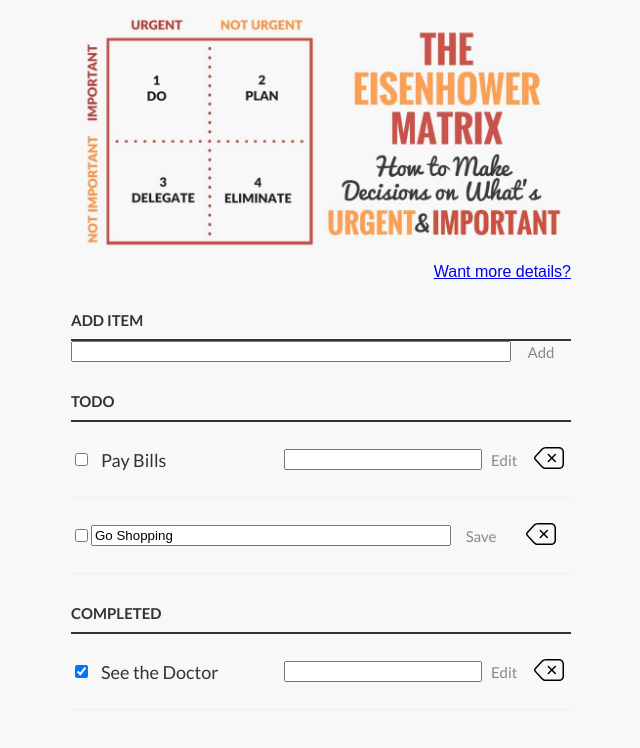
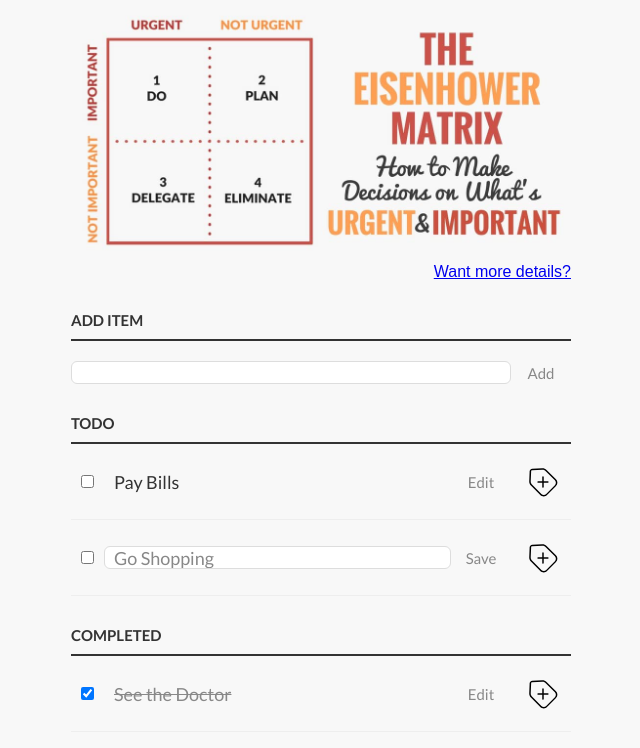
Before and after one commit to MaKaR8/clean-code-s1e1, a plain HTML site: page index.html in a window 1280 px wide. Shown: the whole page, without its empty margins (319-959 px from the left). Drawn offline with Linux system fonts and the light colour scheme.

Commit message:
fix: fatal bug with html and css

```diff
--- a/index.html
+++ b/index.html
@@ -1,57 +1,66 @@
 <!DOCTYPE html>
 <html>
+
 <head>
    <title>Todo App</title>
-      <link href="https://fonts.googleapis.com/css?family=Lato:300,400,700" rel="stylesheet" type="text/css">
+   <link href="https://fonts.googleapis.com/css?family=Lato:300,400,700" rel="stylesheet">
    <link rel="stylesheet" href="style.css" media="screen" charset="utf-8">
 </head>
-<body>
-   <header class="aaa">
-      <img src="./eisenhower-matrix.jpg" alt="eisenhower-matrix">
-      <a class="more_inf" href="https://goal-life.com/page/method/matrix-eisenhower">Want more details?</a>
+
+<body class="body">
+   <header class="header">
+      <img class="header__img" src="./eisenhower-matrix.jpg" alt="The Eisenhower Matrix">
+      <a class="header__link" href="https://goal-life.com/page/method/matrix-eisenhower">Want more details?</a>
    </header>
-   <main class="centered-main-page-element">
-      <section id="topSectionForAddingElementToList">
-         <h3>Add Item</h3>
-         <div class="task-row-wrapper">
-            <input id="new-task"class="task" type="text">
-            <button>Add</button>
+   <main class="main">
+      <section class="add-tasks" id="add-tasks-section">
+         <h3 class="title title__add-tasks">Add Item</h3>
+         <div class="new-task">
+            <div class="new-task__group">
+               <input class="new-task__input-text input" id="new-task" type="text">
+               <button class="button">Add</button>
+            </div>
          </div>
       </section>
-      <h3>Todo</h3>
-      <ul id="incompleteTasks">
-         <li>
-            <input type="checkbox">
-            <label class="task">Pay Bills</label>
-            <input type="text" class="task">
-            <button class="edit">Edit</button>
-            <button class="delete">
-               <img src="./remove.svg" alt="remove">
+      <section class="incomplete-tasks">
+         <h3 class="title">Todo</h3>
+         <ul class="tasks-list" id="incomplete-tasks">
+            <li class="tasks-list__item task">
+               <input class="task__checkbox input" type="checkbox">
+               <label class="task__text">Pay Bills</label>
+               <input class="task__input-text input" type="text">
+               <button class="button button_edit">Edit</button>
+               <button class="button button_delete">
+                  <img class="remove-img" src="./remove.svg" alt="Remove incomplete task">
                </button>
             </li>
-         <li class="editMode">
-            <input type="checkbox">
-            <label class="task">Go Shopping</label>
-            <input type="text" value="Go Shopping" class="task">
-            <button class="edit">Save</button>
-            <button class="delete">
-               <img src="./remove.svg" alt="remove">
+            <li class="tasks-list__item tasks-list__item_edit task">
+               <input class="input task__checkbox" type="checkbox">
+               <label class="task__text">Go Shopping</label>
+               <input class="task__input-text input" type="text" value="Go Shopping">
+               <button class="button button_edit">Save</button>
+               <button class="button button_delete">
+                  <img class="remove-img" src="./remove.svg" alt="Remove incomplete task">
                </button>
             </li>
          </ul>
-      <h3>Completed</h3>
-      <ul id="completed-tasks">
-         <li>
-            <input type="checkbox" checked>
-            <label class="task">See the Doctor</label>
-            <input type="text" class="task">
-            <button class="edit">Edit</button>
-            <button class="delete">
-               <img src="./remove.svg" alt="remove">
+      </section>
+      <section class="completed-tasks">
+         <h3 class="title">Completed</h3>
+         <ul class="tasks-list" id="completed-tasks">
+            <li class="tasks-list__item task">
+               <input class="task__checkbox input" type="checkbox" checked>
+               <label class="task__text task__text_completed">See the Doctor</label>
+               <input class="task__input-text input" type="text">
+               <button class="button button_edit">Edit</button>
+               <button class="button button_delete">
+                  <img class="remove-img" src="./remove.svg" alt="Remove complete task">
                </button>
             </li>
          </ul>
+      </section>
    </main>
    <script src="app.js"></script>
 </body>
+
 </html>
--- a/style.css
+++ b/style.css
@@ -1,64 +1,66 @@
 /* Basic Style */
-body {
+.body {
   background-color: #f8f8f8;
   color: #333;
   font-family: Lato, sans-serif;
 }
 
-.aaa {
+.header {
   width: 500px;
   margin: 0 auto;
   display: block;
   text-align: right;
 }
 
-.aaa img {
+.header__img {
   width: 100%;
 }
 
-.aaa .more_inf {
+.header__link {
   font-family: fantasy, cursive;
 }
 
-@media (max-width: 768px) {
+@media (max-width:768px) {
 
-.aaa {
-  text-align: center;
-}
+  .header {
+    text-align: center;
+  }
 
 }
 
-.centered-main-page-element {
+.main {
   display: block;
   width: 500px;
   margin: 0 auto 0;
 }
 
-.task {
+.new-task__input-text,
+.task__text,
+.task__input-text {
   width: 56%;
   display: inline-block;
-  flex-grow: 1
+  flex-grow: 1;
 }
 
-.task-row-wrapper {
+.new-task__group {
   display: flex;
 }
-ul {
+
+.tasks-list {
   margin: 0;
   padding: 0px;
 }
 
-li,
-h3 {
-  list-style:none;
+.tasks-list__item {
+  list-style: none;
 }
 
-input,
-button {
-  outline:none;
+.input,
+.button {
+  outline: none;
 }
 
-button {
+.button {
   background: none;
   border: 0px;
   color: #888;
@@ -68,12 +70,13 @@
   cursor: pointer;
 }
 
-button:hover {
+.button:hover {
   color: #3a3a3a;
 }
+
 /* Heading */
-h3,
-label [for='new-task'] {
+
+.title {
   color: #333;
   font-weight: 700;
   font-size: 15px;
@@ -83,7 +86,8 @@
   text-transform: uppercase;
 }
 
-input [type="text"] {
+.new-task__input-text,
+.task__input-text {
   margin: 0;
   font-size: 18px;
   line-height: 18px;
@@ -96,21 +100,25 @@
   color: #888;
 }
 
-input [type="text"]:focus {
+.new-task__input-text,
+.task__input-text:focus {
   color: #333;
 }
 
 /* New Task */
-label [for='new-task'] {
+
+.title__add-tasks {
   display: block;
   margin: 0 0 20px;
 }
-input#new-task {
+
+.new-task__input-text {
   width: 318px;
 }
 
 /* Task list */
-li {
+
+.tasks-list__item {
   overflow: hidden;
   padding: 20px 0;
   border-bottom: 1px solid #eee;
@@ -119,47 +127,55 @@
   justify-content: space-between;
   align-items: center;
 }
-li > * {
+
+.tasks-list__item>* {
   vertical-align: middle;
 }
 
-li > input [type="checkbox"] {
+.task__checkbox {
   margin: 0 10px;
 }
-li > label {
+
+.task__text {
   padding-left: 10px;
   box-sizing: border-box;
   font-size: 18px;
   width: 226px;
 }
-li > input [type = "text"] {
+
+.new-task__input-text,
+.task__input-text {
   width: 226px;
 }
-button.delete img {
+
+.remove-img {
   height: 2em;
-  transform: rotateZ (45deg);
+  transform: rotateZ(45deg);
   transition: transform 200ms ease-in;
 }
-button.delete img:hover {
+
+.remove-img:hover {
   transform: rotateZ(0);
 }
 
 /* Completed */
-ul #completed-tasks label {
+
+.task__text_completed {
   text-decoration: line-through;
   color: #888;
 }
 
 /* Edit Task */
-ul li input [type = text] {
+
+.task__input-text {
   display: none;
 }
 
-ul li.editMode input [type = text] {
+.tasks-list__item_edit .task__input-text {
   display: inline-block;
   width: 224px;
 }
 
-ul li.editMode label {
+.tasks-list__item_edit .task__text {
   display: none;
 }
```
Lines whose indentation alone changed are shown as unchanged.
